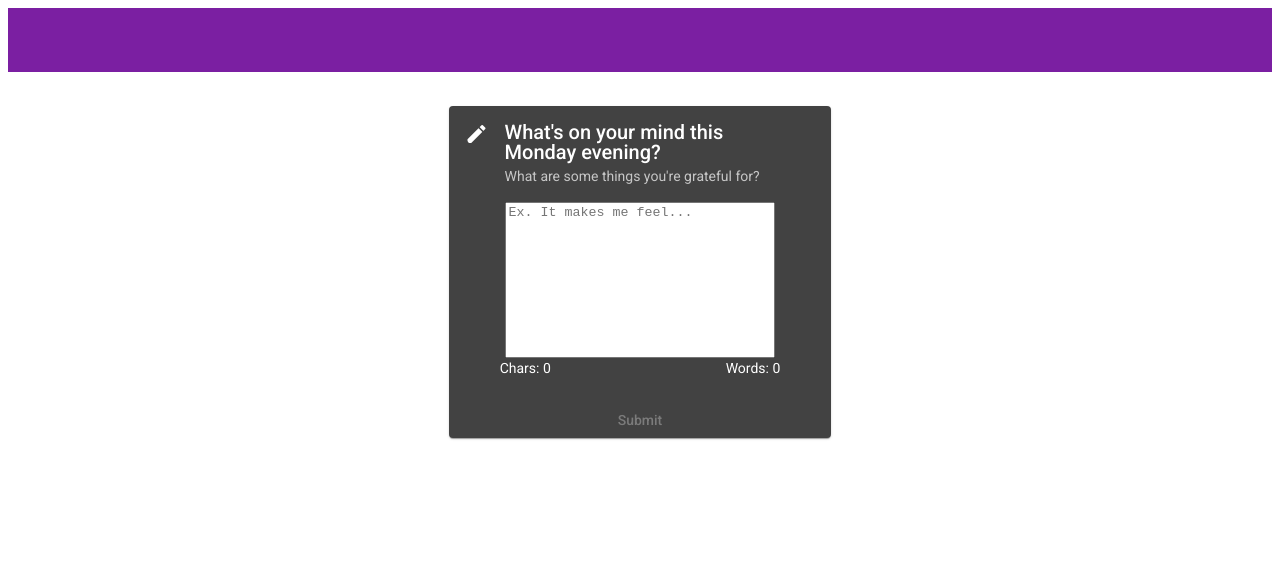
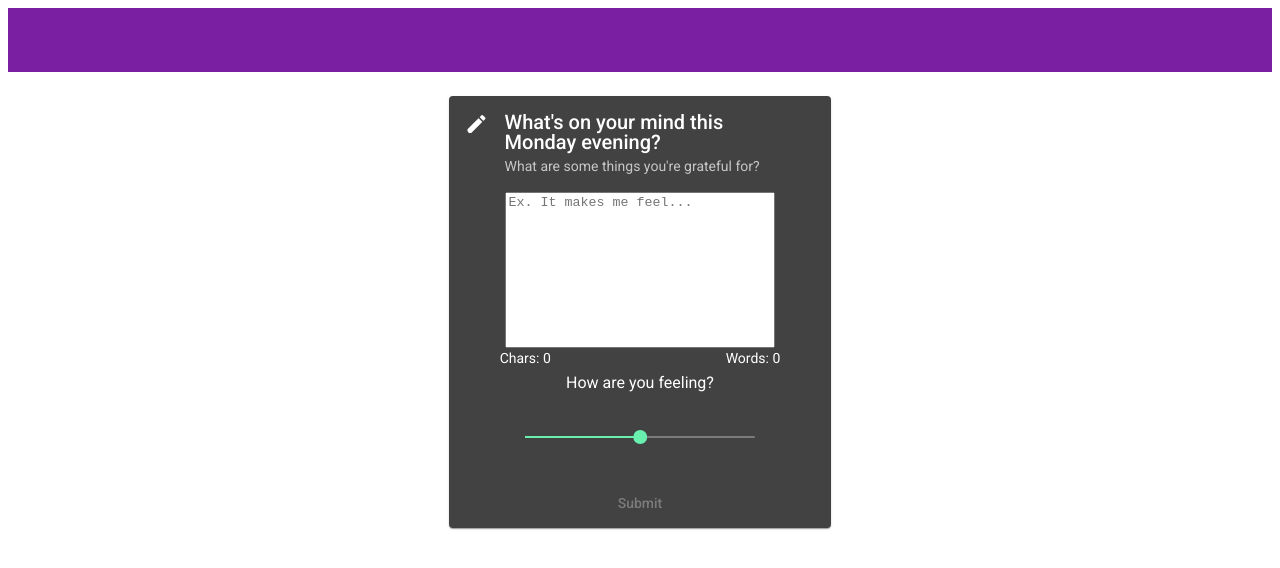
Before and after one commit to justinbergkamp/angular-journal, an Angular app in the folder dailyjournal/: page /entry in a window 1280 px wide. Shown: the top 568 px of the page. Built offline with nearby package versions, Linux system fonts and the light colour scheme.

Commit message:
Added slider

```diff
--- a/dailyjournal/src/app/_components/entry/entry.component.html
+++ b/dailyjournal/src/app/_components/entry/entry.component.html
@@ -15,6 +15,18 @@
           <div>Chars: {{ entryText.value.length }}</div>
           <div id="wordCount">Words: {{ words }}</div>
         </div>
+        <mat-divider inset=[true]></mat-divider>
+        <h3>How are you feeling?</h3>
+        <mat-slider
+        class="mood-slider"
+        formControlName="slider"
+        (input)="onSliderChange($event)"
+        [max]="max"
+        [min]="min"
+        [step]="step"
+        [thumbLabel]="thumbLabel"
+        [tickInterval]="tickInterval">
+      </mat-slider>
     </mat-card-content>
     <mat-card-actions class="card-actions">
       <button mat-button type="submit" [disabled]="!entryForm.valid">Submit</button>
--- a/dailyjournal/src/app/_components/entry/entry.component.sass
+++ b/dailyjournal/src/app/_components/entry/entry.component.sass
@@ -1,7 +1,7 @@
 .entry-card
   max-width: 500px
   width: 75%
-  height: 300px
+  height: 400px
   margin: 10px auto
 
 .card-content
@@ -20,7 +20,7 @@ textarea
   height: 150px
 
 .main-div
-  height: 50vh
+  height: 60vh
   display: flex
   justify-content: center
   align-items: center
@@ -31,10 +31,14 @@ textarea
     justify-content: space-between
     width: 80%
 
+.mat-divider
+    border-top-color: white
 
 .spacer
   flex: 1 1 auto
 
+.mood-slider
+  width: 70%
 
 
 .small-entry-card
--- a/dailyjournal/src/app/_components/entry/entry.component.ts
+++ b/dailyjournal/src/app/_components/entry/entry.component.ts
@@ -2,6 +2,7 @@ import { Component, OnInit, ViewChild, ElementRef } from '@angular/core';
 import { FormBuilder } from '@angular/forms';
 import { FormGroup, FormControl } from '@angular/forms';
 import { Validators } from '@angular/forms';
+
 
 @Component({
   selector: 'app-entry',
@@ -9,6 +10,14 @@ import { Validators } from '@angular/forms';
   styleUrls: ['./entry.component.sass']
 })
 export class EntryComponent implements OnInit {
+
+  autoTicks = true;
+  max = 5;
+  min = 1;
+  showTicks = true;
+  step = 1;
+  thumbLabel = true;
+  tickInterval = 1;
 
   day = "Monday";
   time = "evening";
@@ -25,15 +34,23 @@ export class EntryComponent implements OnInit {
 
 
   entryForm = new FormGroup({
-    content: new FormControl('',Validators.required)
+    content: new FormControl('',Validators.required),
+    slider: new FormControl (3)
   });
   constructor() { }
 
   ngOnInit(): void { }
 
+  onSliderChange(event) {
+  console.log("This is emitted as the thumb slides");
+  console.log(event.value);
+}
+
   onSubmit() {
     // TODO: Use EventEmitter with form value
     console.warn(this.entryForm.value);
+    console.warn(this.entryForm.controls.content.value);
+    console.warn(this.entryForm.controls.slider.value);
   }
 
 }
--- a/dailyjournal/src/app/app.module.ts
+++ b/dailyjournal/src/app/app.module.ts
@@ -8,6 +8,7 @@ import { AngularMaterialModule } from './angular-material.module';
 import { BrowserAnimationsModule } from '@angular/platform-browser/animations';
 
 import { ReactiveFormsModule } from '@angular/forms';
+import { FormsModule } from '@angular/forms';
 
 
 import { DashboardComponent } from './_components/dashboard/dashboard.component';
@@ -26,7 +27,8 @@ import { EntryComponent } from './_components/entry/entry.component';
     AppRoutingModule,
     AngularMaterialModule,
     BrowserAnimationsModule,
-    ReactiveFormsModule
+    ReactiveFormsModule,
+    FormsModule
   ],
   providers: [],
   bootstrap: [AppComponent]
```
Also changed, not shown: dailyjournal/src/app/angular-material.module.ts (+6 -2 lines). Lines whose indentation alone changed are shown as unchanged.
